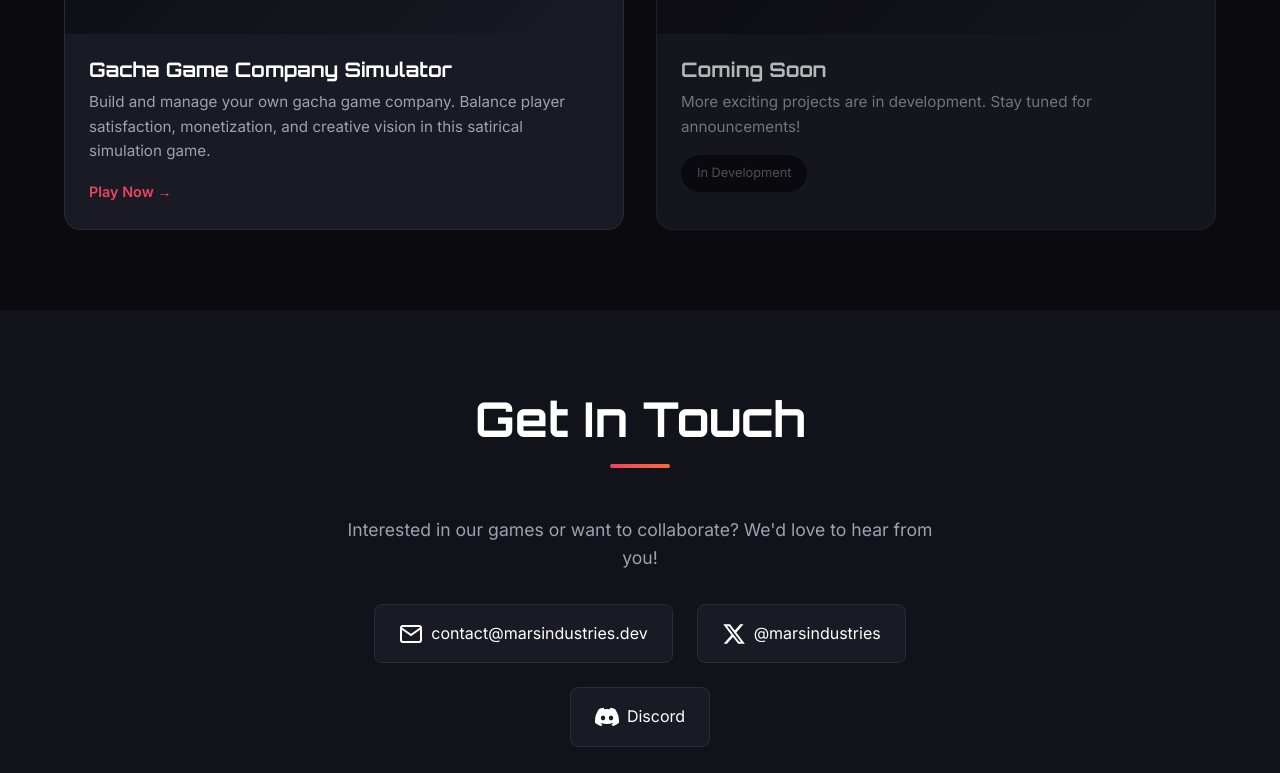
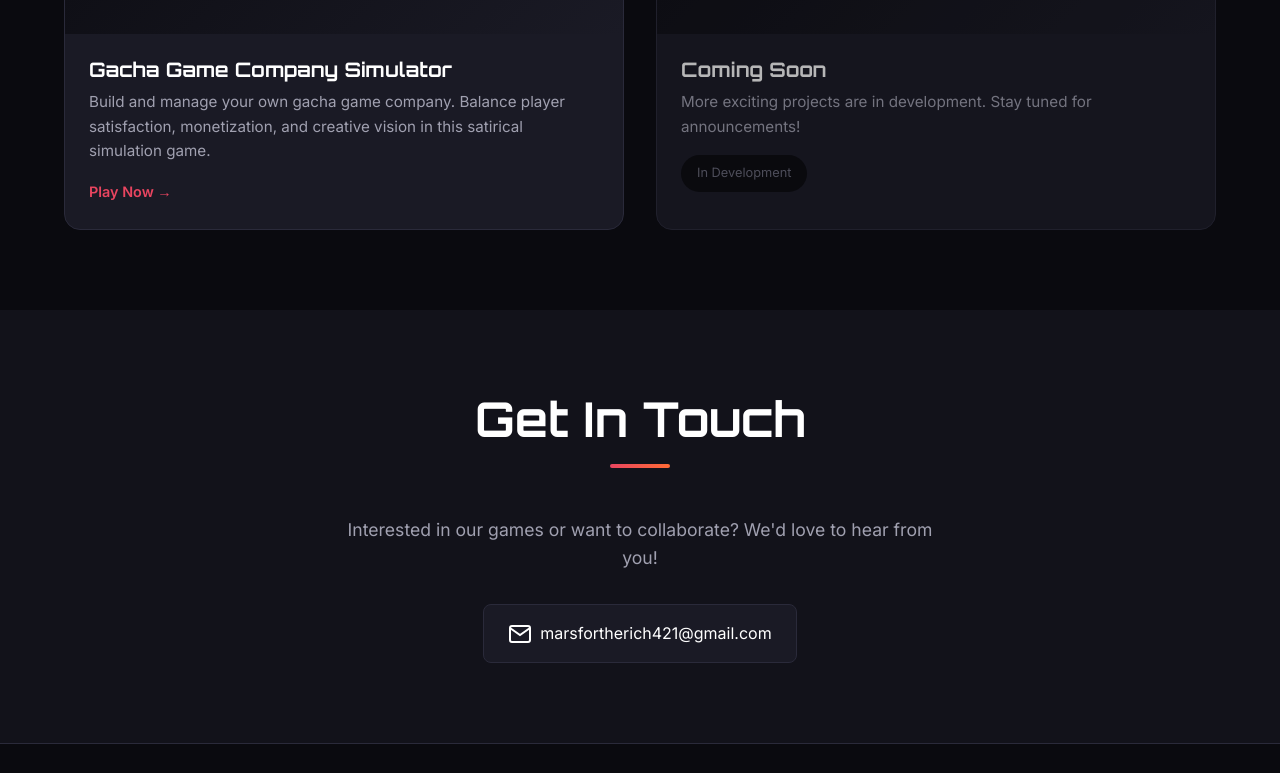
Before and after one commit to marsfortherich/marsindustries, a plain HTML site: page index.html in a window 1280 px wide. Shown: the part 2000-2773 px from the top of the page. Drawn offline with Linux system fonts and the light colour scheme.

Commit message:
Update contact email and remove social links

```diff
--- a/index.html
+++ b/index.html
@@ -148,24 +148,12 @@
                 <div class="contact-content">
                     <p class="contact-text">Interested in our games or want to collaborate? We'd love to hear from you!</p>
                     <div class="contact-links">
-                        <a href="mailto:contact@marsindustries.dev" class="contact-link">
+                        <a href="mailto:marsfortherich421@gmail.com" class="contact-link">
                             <svg class="contact-icon" viewBox="0 0 24 24" width="24" height="24" fill="none" stroke="currentColor" stroke-width="2">
                                 <rect x="2" y="4" width="20" height="16" rx="2"/>
                                 <path d="M22 6 L12 13 L2 6"/>
                             </svg>
-                            <span>contact@marsindustries.dev</span>
-                        </a>
-                        <a href="https://twitter.com/marsindustries" class="contact-link" target="_blank" rel="noopener">
-                            <svg class="contact-icon" viewBox="0 0 24 24" width="24" height="24" fill="currentColor">
-                                <path d="M18.244 2.25h3.308l-7.227 8.26 8.502 11.24H16.17l-5.214-6.817L4.99 21.75H1.68l7.73-8.835L1.254 2.25H8.08l4.713 6.231zm-1.161 17.52h1.833L7.084 4.126H5.117z"/>
-                            </svg>
-                            <span>@marsindustries</span>
-                        </a>
-                        <a href="https://discord.gg/marsindustries" class="contact-link" target="_blank" rel="noopener">
-                            <svg class="contact-icon" viewBox="0 0 24 24" width="24" height="24" fill="currentColor">
-                                <path d="M20.317 4.37a19.791 19.791 0 0 0-4.885-1.515.074.074 0 0 0-.079.037c-.21.375-.444.864-.608 1.25a18.27 18.27 0 0 0-5.487 0 12.64 12.64 0 0 0-.617-1.25.077.077 0 0 0-.079-.037A19.736 19.736 0 0 0 3.677 4.37a.07.07 0 0 0-.032.027C.533 9.046-.32 13.58.099 18.057a.082.082 0 0 0 .031.057 19.9 19.9 0 0 0 5.993 3.03.078.078 0 0 0 .084-.028 14.09 14.09 0 0 0 1.226-1.994.076.076 0 0 0-.041-.106 13.107 13.107 0 0 1-1.872-.892.077.077 0 0 1-.008-.128 10.2 10.2 0 0 0 .372-.292.074.074 0 0 1 .077-.01c3.928 1.793 8.18 1.793 12.062 0a.074.074 0 0 1 .078.01c.12.098.246.198.373.292a.077.077 0 0 1-.006.127 12.299 12.299 0 0 1-1.873.892.077.077 0 0 0-.041.107c.36.698.772 1.362 1.225 1.993a.076.076 0 0 0 .084.028 19.839 19.839 0 0 0 6.002-3.03.077.077 0 0 0 .032-.054c.5-5.177-.838-9.674-3.549-13.66a.061.061 0 0 0-.031-.03zM8.02 15.33c-1.183 0-2.157-1.085-2.157-2.419 0-1.333.956-2.419 2.157-2.419 1.21 0 2.176 1.096 2.157 2.42 0 1.333-.956 2.418-2.157 2.418zm7.975 0c-1.183 0-2.157-1.085-2.157-2.419 0-1.333.955-2.419 2.157-2.419 1.21 0 2.176 1.096 2.157 2.42 0 1.333-.946 2.418-2.157 2.418z"/>
-                            </svg>
-                            <span>Discord</span>
+                            <span>marsfortherich421@gmail.com</span>
                         </a>
                     </div>
                 </div>
```
